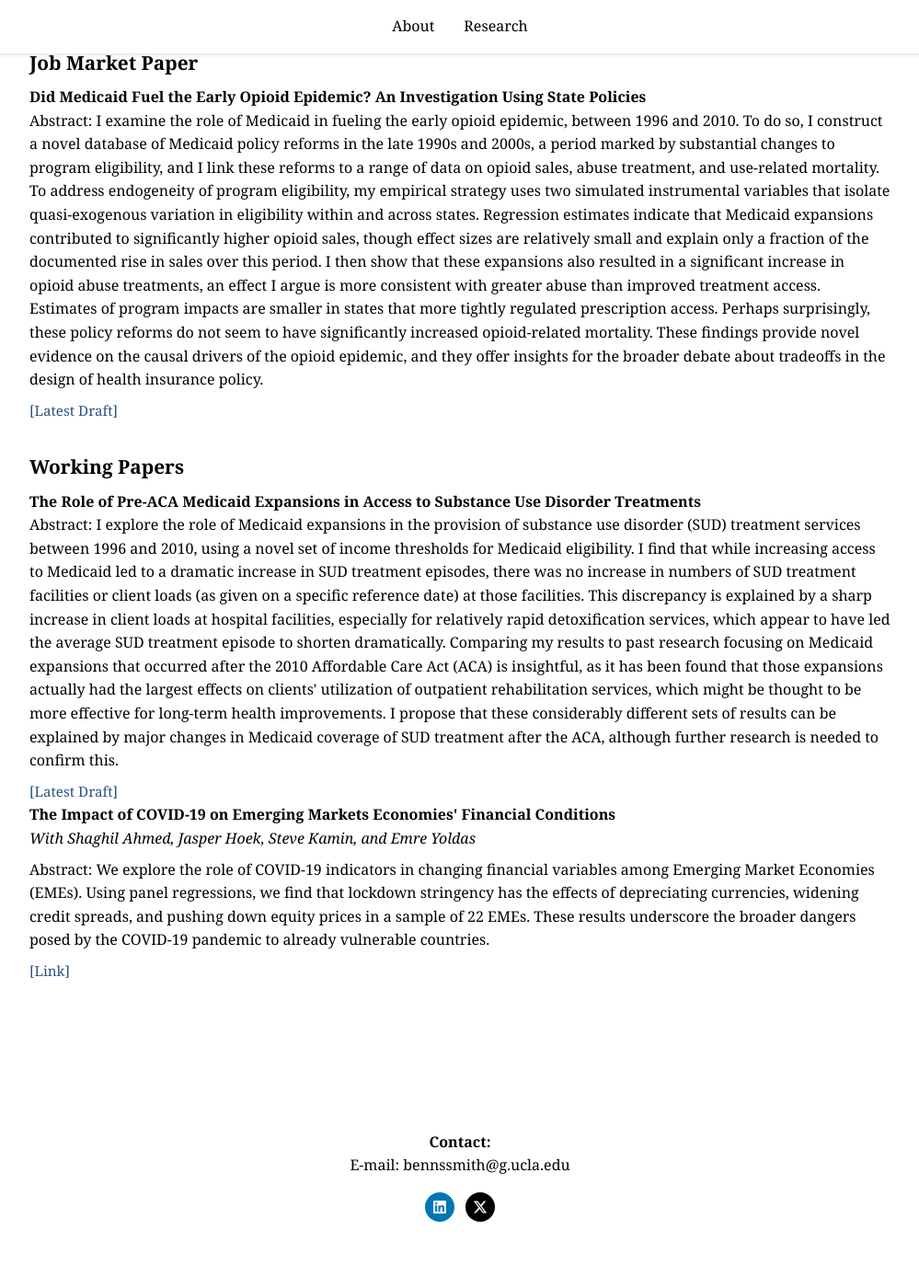
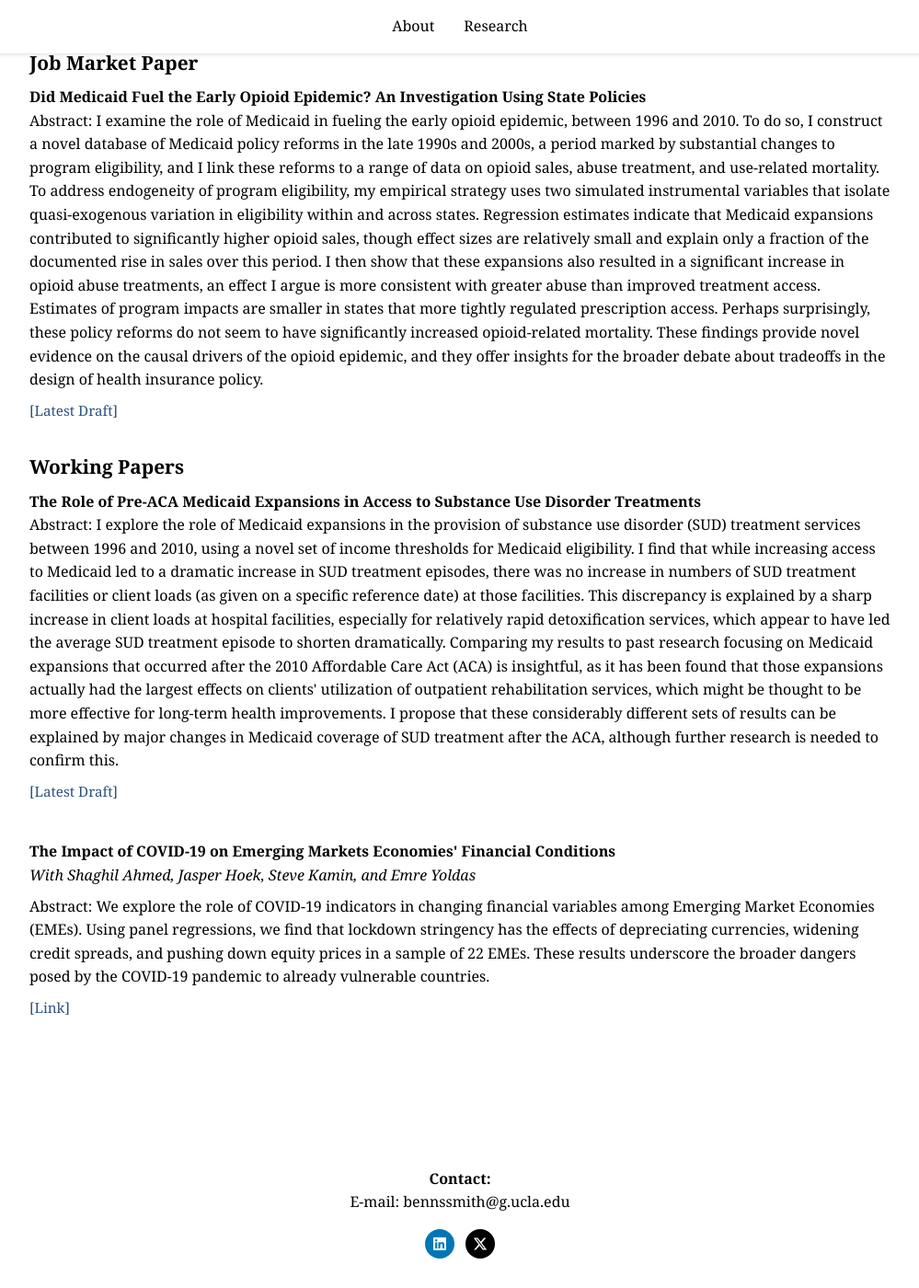
Before and after one commit to bnssmith/bnssmith.github.io, a Jekyll site: the page research.html, which Jekyll copies as it is, in a window 1280 px wide and 1400 px high, scrolled down 279 px. Shown: the whole window at 92% size, without its empty margins (140-1139 px from the left). Built offline with Jekyll 4.4.1, drawn with Linux system fonts in a browser that asks for light colours; before the commit the page ends 1639 px from its top, so only the background shows below that.

Commit message:
Update research.html

```diff
--- a/research.html
+++ b/research.html
@@ -154,6 +154,14 @@
             text-decoration: underline;
         }
 
+        .paper-entry {
+            margin-bottom: 2.5rem;
+        }
+
+        .paper-entry:last-child {
+            margin-bottom: 0;
+        }
+
         .contact-info {
             display: grid;
             grid-template-columns: repeat(auto-fit, minmax(250px, 1fr));
```
